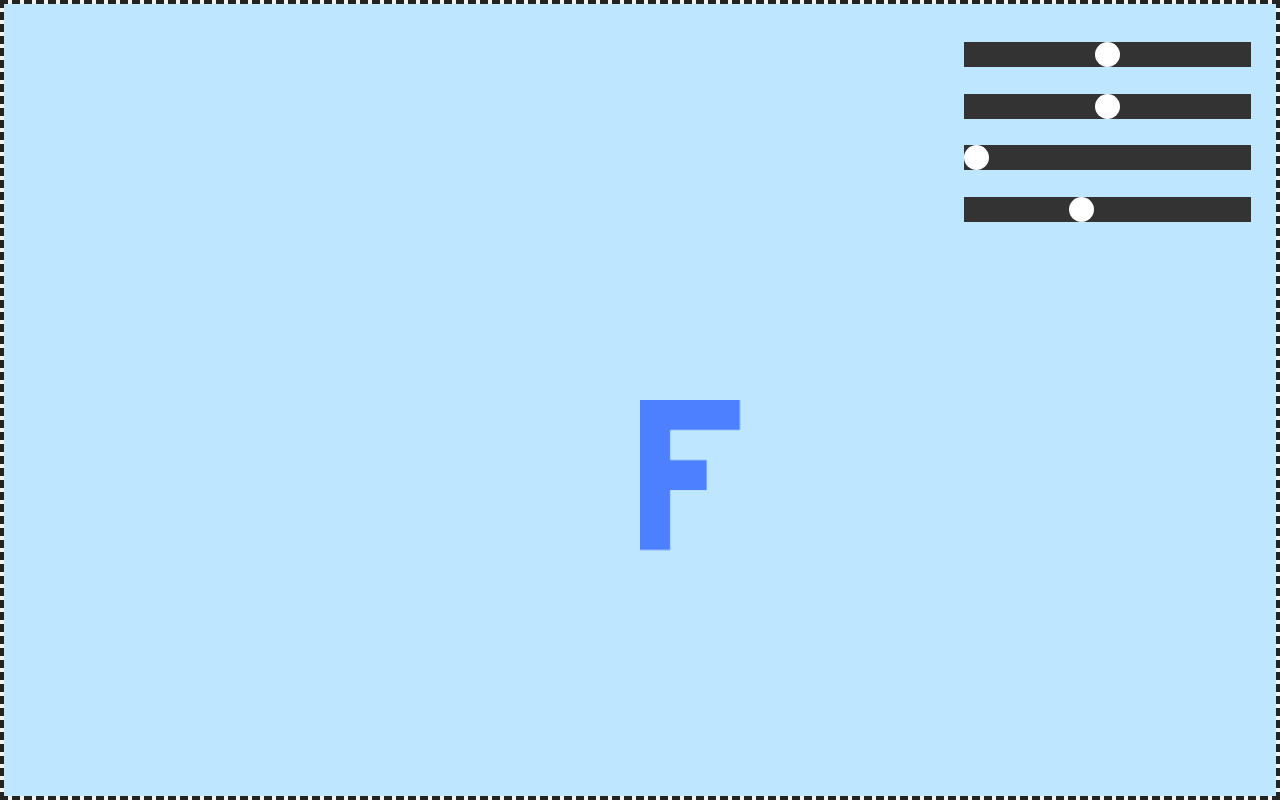
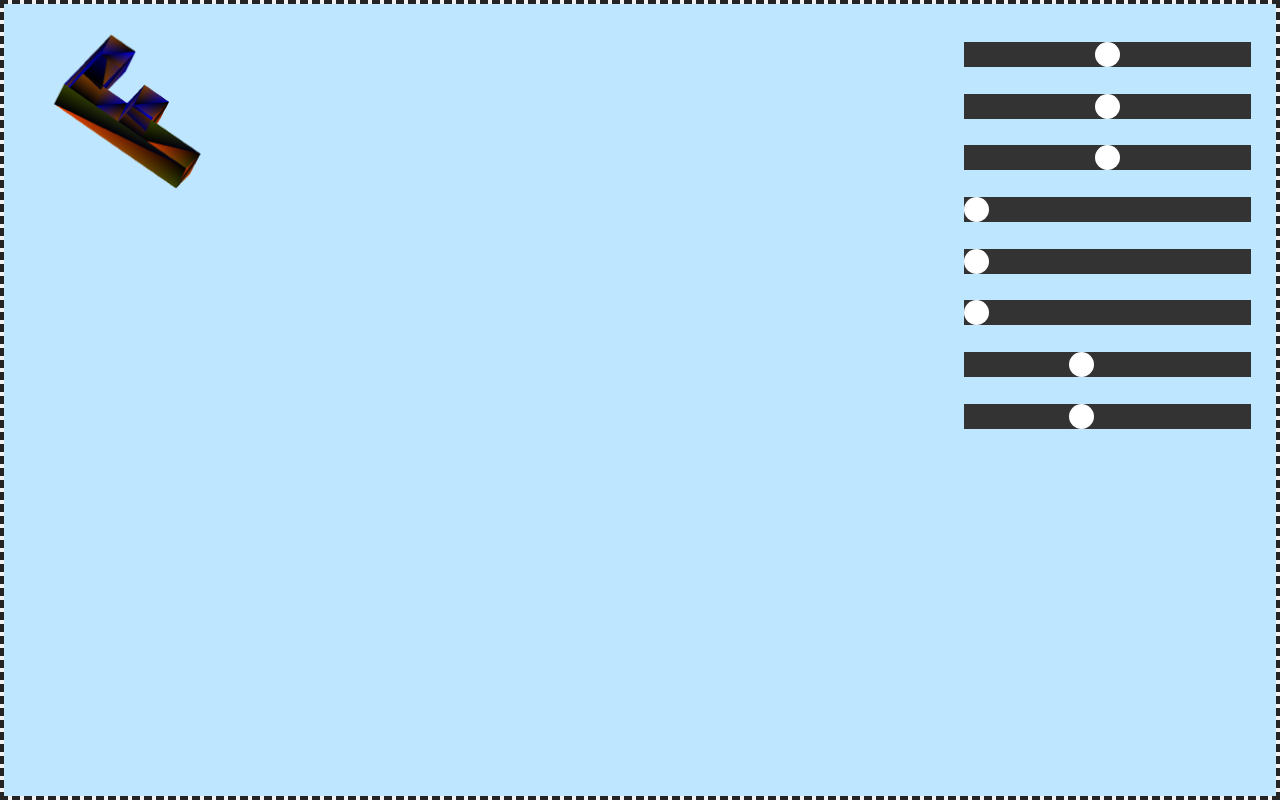
Before and after one commit to Wishez/tree-gl, a website: page index.html in a window 1280 px wide. Drawn offline with Linux system fonts and the light colour scheme.

Commit message:
Fix matrix util and make 3d 'F'

```diff
--- a/scripts/3d.js
+++ b/scripts/3d.js
@@ -0,0 +1,304 @@
+window.addEventListener('load', () => {
+    const context = '3d'
+    if (Util.shouldStartPGLrogram(context)) {
+        Util.loadShaders(context)
+            .then(({ VSText, FSText }) => startDrawNameFigure(FSText, VSText))
+    }
+})
+
+const m4 = Util.m4
+
+class NameFigure extends WebGL {
+
+    drawNameFigure(props) {
+        const {
+            translateX, translateY, translateZ,
+            rotateXAngle, rotateYAngle, rotateZAngle,
+            scaleX, scaleY, scaleZ,
+        } = props
+        const top = 0
+        const bottom = 150
+        const left = 0
+        const right = 200
+        // const coordinates = [
+        //     75, top, 30,
+        //     82.5, top, 30,
+        //     50, 50, 30,
+        //     50, 50, 30,
+        //     57.5, 50, 30,
+        //     82.5, 0, 30,
+        // ]
+        const coordinates = [
+            // left column front
+              0,   0,  0, 0.3, 0.5, 1,
+             30,   0,  0, 0.3, 0.5, 1,
+              0, 150,  0, 0.3, 0.5, 1,
+              0, 150,  0, 0.3, 0.5, 1,
+             30,   0,  0, 0.3, 0.5, 1,
+             30, 150,  0, 0.3, 0.5, 1,
+
+            // top rung front
+             30,   0,  0, 0.3, 0.5, 1,
+            100,   0,  0, 0.3, 0.5, 1,
+             30,  30,  0, 0.3, 0.5, 1,
+             30,  30,  0, 0.3, 0.5, 1,
+            100,   0,  0, 0.3, 0.5, 1,
+            100,  30,  0, 0.3, 0.5, 1,
+
+            // middle rung front
+             30,  60,  0, 0.3, 0.5, 1,
+             67,  60,  0, 0.3, 0.5, 1,
+             30,  90,  0, 0.3, 0.5, 1,
+             30,  90,  0, 0.3, 0.5, 1,
+             67,  60,  0, 0.3, 0.5, 1,
+             67,  90,  0, 0.3, 0.5, 1,
+
+            // left column back
+              0,   0,  30, 99, 0, 181,
+             30,   0,  30, 99, 0, 181,
+              0, 150,  30, 99, 0, 181,
+              0, 150,  30, 99, 0, 181,
+             30,   0,  30, 99, 0, 181,
+             30, 150,  30, 99, 0, 181,
+
+            // top rung back
+             30,   0,  30, 99, 0, 181,
+            100,   0,  30, 99, 0, 181,
+             30,  30,  30, 99, 0, 181,
+             30,  30,  30, 99, 0, 181,
+            100,   0,  30, 99, 0, 181,
+            100,  30,  30, 99, 0, 181,
+
+            // middle rung back
+             30,  60,  30, 99, 0, 181,
+             67,  60,  30, 99, 0, 181,
+             30,  90,  30, 99, 0, 181,
+             30,  90,  30, 99, 0, 181,
+             67,  60,  30, 99, 0, 181,
+             67,  90,  30, 99, 0, 181,
+
+            // top
+              0,   0,   0, 237, 0, 47,
+            100,   0,   0, 237, 0, 47,
+            100,   0,  30, 237, 0, 47,
+              0,   0,   0, 237, 0, 47,
+            100,   0,  30, 237, 0, 47,
+              0,   0,  30, 237, 0, 47,
+
+            // top rung right
+            100,   0,   0, 237, 0, 47,
+            100,  30,   0, 237, 0, 47,
+            100,  30,  30, 237, 0, 47,
+            100,   0,   0, 237, 0, 47,
+            100,  30,  30, 237, 0, 47,
+            100,   0,  30, 237, 0, 47,
+
+            // under top rung
+            30,   30,   0, 237, 0, 47,
+            30,   30,  30, 237, 0, 47,
+            100,  30,  30, 237, 0, 47,
+            30,   30,   0, 237, 0, 47,
+            100,  30,  30, 237, 0, 47,
+            100,  30,   0, 237, 0, 47,
+
+            // between top rung and middle
+            30,   30,   0, 237, 0, 47,
+            30,   30,  30, 237, 0, 47,
+            30,   60,  30, 237, 0, 47,
+            30,   30,   0, 237, 0, 47,
+            30,   60,  30, 237, 0, 47,
+            30,   60,   0, 237, 0, 47,
+
+            // top of middle rung
+            30,   60,   0, 237, 0, 47,
+            30,   60,  30, 237, 0, 47,
+            67,   60,  30, 237, 0, 47,
+            30,   60,   0, 237, 0, 47,
+            67,   60,  30, 237, 0, 47,
+            67,   60,   0, 237, 0, 47,
+
+            // right of middle rung
+            67,   60,   0, 237, 0, 47,
+            67,   60,  30, 237, 0, 47,
+            67,   90,  30, 237, 0, 47,
+            67,   60,   0, 237, 0, 47,
+            67,   90,  30, 237, 0, 47,
+            67,   90,   0, 237, 0, 47,
+
+            // bottom of middle rung.
+            30,   90,   0, 237, 0, 47,
+            30,   90,  30, 237, 0, 47,
+            67,   90,  30, 237, 0, 47,
+            30,   90,   0, 237, 0, 47,
+            67,   90,  30, 237, 0, 47,
+            67,   90,   0, 237, 0, 47,
+
+            // right of bottom
+            30,   90,   0, 237, 0, 47,
+            30,   90,  30, 237, 0, 47,
+            30,  150,  30, 237, 0, 47,
+            30,   90,   0, 237, 0, 47,
+            30,  150,  30, 237, 0, 47,
+            30,  150,   0, 237, 0, 47,
+
+            // bottom
+            0,   150,   0, 237, 0, 47,
+            0,   150,  30, 237, 0, 47,
+            30,  150,  30, 237, 0, 47,
+            0,   150,   0, 237, 0, 47,
+            30,  150,  30, 237, 0, 47,
+            30,  150,   0, 237, 0, 47,
+
+            // left side
+            0,   0,   0, 237, 0, 47,
+            0,   0,  30, 237, 0, 47,
+            0, 150,  30, 237, 0, 47,
+            0,   0,   0, 237, 0, 47,
+            0, 150,  30, 237, 0, 47,
+            0, 150,   0, 237, 0, 47,
+        ]
+
+        const vertiecesQuantity = coordinates.length / 6
+        const { clientWidth, clientHeight } = this.canvas
+        const projectionMatrix = m4.projection(clientWidth, clientHeight, 400)
+        let matrix
+        matrix = m4.scale(projectionMatrix, scaleX, scaleY, scaleZ)
+        matrix = m4.translate(matrix, translateX, translateY, translateZ)
+        matrix = m4.rotateX(matrix, rotateXAngle)
+        matrix = m4.rotateY(matrix, rotateYAngle)
+        matrix = m4.rotateZ(matrix, rotateZAngle)
+        this.setPositions({ coordinates })
+          .enableAttribute({
+            attributeName: 'a_position',
+            attributeElementsQuantity: 3,
+            vertexElementsQuantity: 6,
+          })
+          .enableAttribute({
+            attributeName: 'a_color',
+            attributeElementsQuantity: 3,
+            vertexElementsQuantity: 6,
+            offset: 4,
+            isNormalized: true,
+            type: 'UNSIGNED_BYTE',
+            SpecialArray: Uint8Array,
+          })
+          .setUniform('u_matrix', 'Matrix4fv', false, matrix)
+          .clearCanvas()
+          .drawVertieces(vertiecesQuantity)
+    }
+}
+
+function startDrawNameFigure(fragmetShaderText, vertexShaderText) {
+  const gl = new NameFigure({ canvasId: 'gl', vertexShaderText, fragmetShaderText })
+  const { clientHeight, clientWidth } = gl.canvas
+  let [translateX, translateY, translateZ] = [50, 100, 0]
+  let [rotateXAngle, rotateYAngle, rotateZAngle] = [getAngleInRadians(45), getAngleInRadians(20), getAngleInRadians(300)]
+  let [scaleX, scaleY, scaleZ] = [1, 1, 1]
+  const drawNameFigure = () => gl.drawNameFigure({
+    x: 0,
+    y: 0,
+    translateX, translateY, translateZ,
+    rotateXAngle, rotateYAngle, rotateZAngle,
+    scaleX, scaleY, scaleZ,
+  })
+  drawNameFigure()
+
+  const $rangeInputs = Util.getEl('#rangeInputs')
+  const inputs = [
+    {
+      name: 'translateX',
+      max: clientWidth,
+      min: -clientWidth,
+      step: 0.05,
+      $container: $rangeInputs,
+      onChange: (value) => {
+        translateX = value
+        drawNameFigure()
+      }
+    },
+    {
+      name: 'translateY',
+      max: clientHeight,
+      min: -clientHeight,
+      step: 0.05,
+      $container: $rangeInputs,
+      onChange: (value) => {
+        translateY = value
+        drawNameFigure()
+      }
+    },
+    {
+        name: 'translateZ',
+        max: clientHeight,
+        min: -clientHeight,
+        step: 0.05,
+        $container: $rangeInputs,
+        onChange: (value) => {
+            translateZ = value
+            drawNameFigure()
+        }
+    },
+    {
+      name: 'angleX',
+      max: 360,
+      $container: $rangeInputs,
+      onChange: (angle) => {
+        rotateXAngle = getAngleInRadians(angle)
+        drawNameFigure()
+      },
+    },
+    {
+        name: 'angleY',
+        max: 360,
+        $container: $rangeInputs,
+        onChange: (angle) => {
+           rotateYAngle = getAngleInRadians(angle)
+           drawNameFigure()
+        },
+      },
+      {
+        name: 'angleZ',
+        max: 360,
+        $container: $rangeInputs,
+        onChange: (angle) => {
+          rotateZAngle = getAngleInRadians(angle)
+          drawNameFigure()
+        },
+      },
+      {
+        name: 'scale',
+        max: 10,
+        min: -5,
+        value: 1,
+        step: 0.05,
+        $container: $rangeInputs,
+        onChange: (value) => {
+            scaleX = value
+            scaleY = value
+            drawNameFigure()
+        },
+      },
+      {
+        name: 'scaleZ',
+        max: 10,
+        min: -5,
+        value: 1,
+        step: 0.05,
+        $container: $rangeInputs,
+        onChange: (value) => {
+            scaleZ = value
+            drawNameFigure()
+        },
+      }
+  ]
+
+  Util.createRangeInputs(inputs)
+  window.addEventListener('resize', () => {
+    gl.setCanvasSize()
+    drawNameFigure()
+  })
+}
+
+function getAngleInRadians(angle) {
+    return angle * Math.PI / 180
+}
--- a/scripts/gl.js
+++ b/scripts/gl.js
@@ -1,23 +1,14 @@
 window.addEventListener('load', () => {
-  let [VSText, FSText] = ['', ''];
-  Util.domShaderSrc('/shaders/vertex.glsl')
-    .then((responseText) => {
-      VSText = responseText
-
-      return Util.domShaderSrc('/shaders/fragment.glsl')
-    })
-    .then((responseText) => {
-      FSText = responseText
-
-      return startWebGl(FSText, VSText)
-    })
-    .catch(error => console.error(error))
+  const context = '2d'
+  if (Util.shouldStartPGLrogram(context)) {
+    Util.loadShaders('2d')
+      .then(({ VSText, FSText }) => startDrawF(FSText, VSText))
+  }
 })
-
 
 class WebGL {
   constructor({ canvasId, vertexShaderText, fragmetShaderText }) {
-    this.canvas = document.getElementById(canvasId)
+    this.canvas = Util.getEl(`#${canvasId}`)
     this.context = this.canvas.getContext('webgl')
     this.program = this.context.createProgram()
     this.vertexArray = []
@@ -207,7 +198,7 @@ class WebGL {
 
 const m3 = Util.m3
 
-class WebGl2D extends WebGL {
+class FigureF extends WebGL {
 
   drawF(props) {
     const { x, y, translateX, translateY, angleInRadians, scaleX, scaleY } = props
@@ -264,31 +255,8 @@ class WebGl2D extends WebGL {
   }
 }
 
-function getEl(selector) {
-  return document.querySelector(selector)
-}
-
-function createRangeInput(props) {
-  const { max = '', min = 0, name, onChange, $container, value = 0, step = 1 } = props
-  const $input = document.createElement('input')
-  $input.name = name
-  $input.min = min
-  $input.max = max
-  $input.value = value
-  $input.type = 'range'
-  $input.id = `${name}RangeInput`
-  $input.step = step
-
-  const eventHandler = () => onChange($input.value)
-  $input.addEventListener('change', eventHandler)
-  $input.addEventListener('input', eventHandler)
-
-  if ($container) $container.appendChild($input)
-  return $input
-}
-
-function startWebGl (fragmetShaderText, vertexShaderText) {
-  const gl = new WebGl2D({ canvasId: 'gl', vertexShaderText, fragmetShaderText })
+function startDrawF(fragmetShaderText, vertexShaderText) {
+  const gl = new FigureF({ canvasId: 'gl', vertexShaderText, fragmetShaderText })
   const { clientHeight, clientWidth } = gl.canvas
   let [translateX, translateY] = [0, 0]
   let angleInRadians = 0
@@ -304,8 +272,7 @@ function startWebGl (fragmetShaderText, vertexShaderText) {
   })
   drawF()
 
-  const $rangeInputs = getEl('#rangeInputs')
-
+  const $rangeInputs = Util.getEl('#rangeInputs')
   const inputs = [
     {
       name: 'translateX',
@@ -351,7 +318,7 @@ function startWebGl (fragmetShaderText, vertexShaderText) {
     },
   ]
 
-  inputs.forEach(createRangeInput)
+  Util.createRangeInputs(inputs)
   window.addEventListener('resize', () => {
     gl.setCanvasSize()
     drawF()
--- a/scripts/utils.js
+++ b/scripts/utils.js
@@ -16,6 +16,53 @@ class Util {
       request.open('GET', url)
       request.send()
     })
+  }
+
+  static loadShaders(context) {
+    let [VSText, FSText] = ['', ''];
+    return Util.domShaderSrc(`/shaders/${context}-vertex.glsl`)
+      .then((responseText) => {
+        VSText = responseText
+
+        return Util.domShaderSrc(`/shaders/${context}-fragment.glsl`)
+      })
+      .then((responseText) => {
+        FSText = responseText
+
+        return Promise.resolve({ FSText, VSText })
+      })
+      .catch(error => console.error(error))
+  }
+
+  static shouldStartPGLrogram(context) {
+    return Boolean(document.body.className.split(' ').find(className => className === context))
+  }
+
+  static getEl(selector) {
+    return document.querySelector(selector)
+  }
+
+  static createRangeInput(props) {
+    const { max = '', min = 0, name, onChange, $container, value = 0, step = 1 } = props
+    const $input = document.createElement('input')
+    $input.name = name
+    $input.min = min
+    $input.max = max
+    $input.value = value
+    $input.type = 'range'
+    $input.id = `${name}RangeInput`
+    $input.step = step
+
+    const eventHandler = () => onChange(Number($input.value))
+    $input.addEventListener('change', eventHandler)
+    $input.addEventListener('input', eventHandler)
+
+    if ($container) $container.appendChild($input)
+    return $input
+  }
+
+  static createRangeInputs(inputsConfigs) {
+    return inputsConfigs.map(Util.createRangeInput)
   }
 
   static m3 = (function() {
@@ -62,9 +109,9 @@ class Util {
         for (let i = 0; i < 3; i++) {
           const [x, y, z] = get2DMatrixRow(b, i)
           multipliedMatrix.push(
-            x * firstX + y * firstY + z * firstZ,
-            x * secondX + y * secondY + z * secondZ,
-            x * thirdX + y * thirdY + z * thirdZ,
+            x * firstX + y * secondX + z * thirdX,
+            x * firstY + y * secondY + z * thirdY,
+            x * firstZ + y * secondZ + z * thirdZ,
           )
         }
         return multipliedMatrix
@@ -82,17 +129,17 @@ class Util {
   static m4 = (function() {
     const that = {
       projection: (width, height, depth) => ([
-        2 / width, 0, 0, 1,
-        0, -2 / height, 0, 1,
-        0, 0, 2 / depth, 1,
-        -1, 1, 1, 1,
+        2 / width, 0, 0, 0,
+        0, -2 / height, 0, 0,
+        0, 0, 2 / depth, 0,
+        -1, 1, 0, 1,
       ]),
 
       identity: () => ([
-        1, 0, 0, 1,
-        0, 1, 0, 1,
-        0, 0, 1, 1,
-        1, 1, 1, 1,
+        1, 0, 0, 0,
+        0, 1, 0, 0,
+        0, 0, 1, 0,
+        0, 0, 0, 1,
       ]),
 
       rotationX: (angleInRadians) => {
@@ -151,10 +198,10 @@ class Util {
         for (let i = 0; i < 4; i++) {
           const [x, y, z, w] = get3DMatrixRow(b, i)
           multipliedMatrix.push(
-            x * firstX + y * firstY + z * firstZ + w * firstW,
-            x * secondX + y * secondY + z * secondZ + w * secondW,
-            x * thirdX + y * thirdY + z * thirdZ + w * thirdW,
-            x * fourthX + y * fourthY + z * fourthZ + w * fourthW,
+            x * firstX + y * secondX + z * thirdX + w * fourthX,
+            x * firstY + y * secondY + z * thirdY + w * fourthY,
+            x * firstZ + y * secondZ + z * thirdZ + w * fourthZ,
+            x * firstW + y * secondW + z * thirdW + w * fourthW,
           )
         }
         return multipliedMatrix
@@ -170,6 +217,7 @@ class Util {
 
       rotateZ: (matrix, angleInRadians) => that.multiply(matrix, that.rotationZ(angleInRadians)),
     }
+    return that
   }())
 }
 
--- /dev/null
+++ b/shaders/3d-fragment.glsl
@@ -0,0 +1,6 @@
+precision mediump float;
+
+varying vec4 v_fragColor;
+void main() {
+  gl_FragColor = v_fragColor;
+}
--- /dev/null
+++ b/shaders/3d-vertex.glsl
@@ -0,0 +1,11 @@
+attribute vec4 a_position;
+attribute vec3 a_color;
+
+uniform mat4 u_matrix;
+
+varying vec4 v_fragColor;
+void main() {
+  v_fragColor = vec4(a_color, 1);
+
+  gl_Position = u_matrix * a_position;
+}
```
Also changed, not shown: index.html (+1 -1 lines), shaders/2d-fragment.glsl (renamed from shaders/fragment.glsl), shaders/2d-vertex.glsl (renamed from shaders/vertex.glsl).
